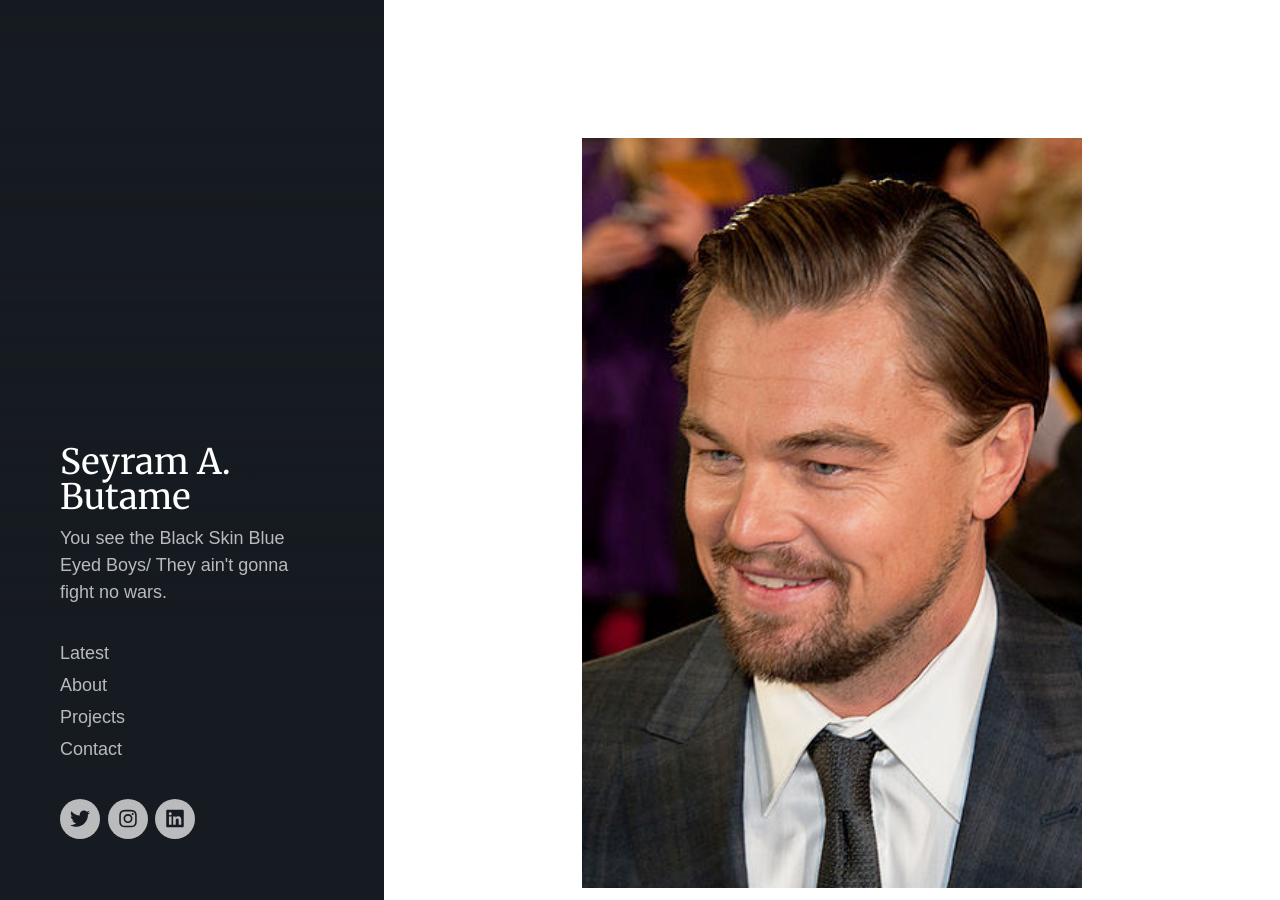
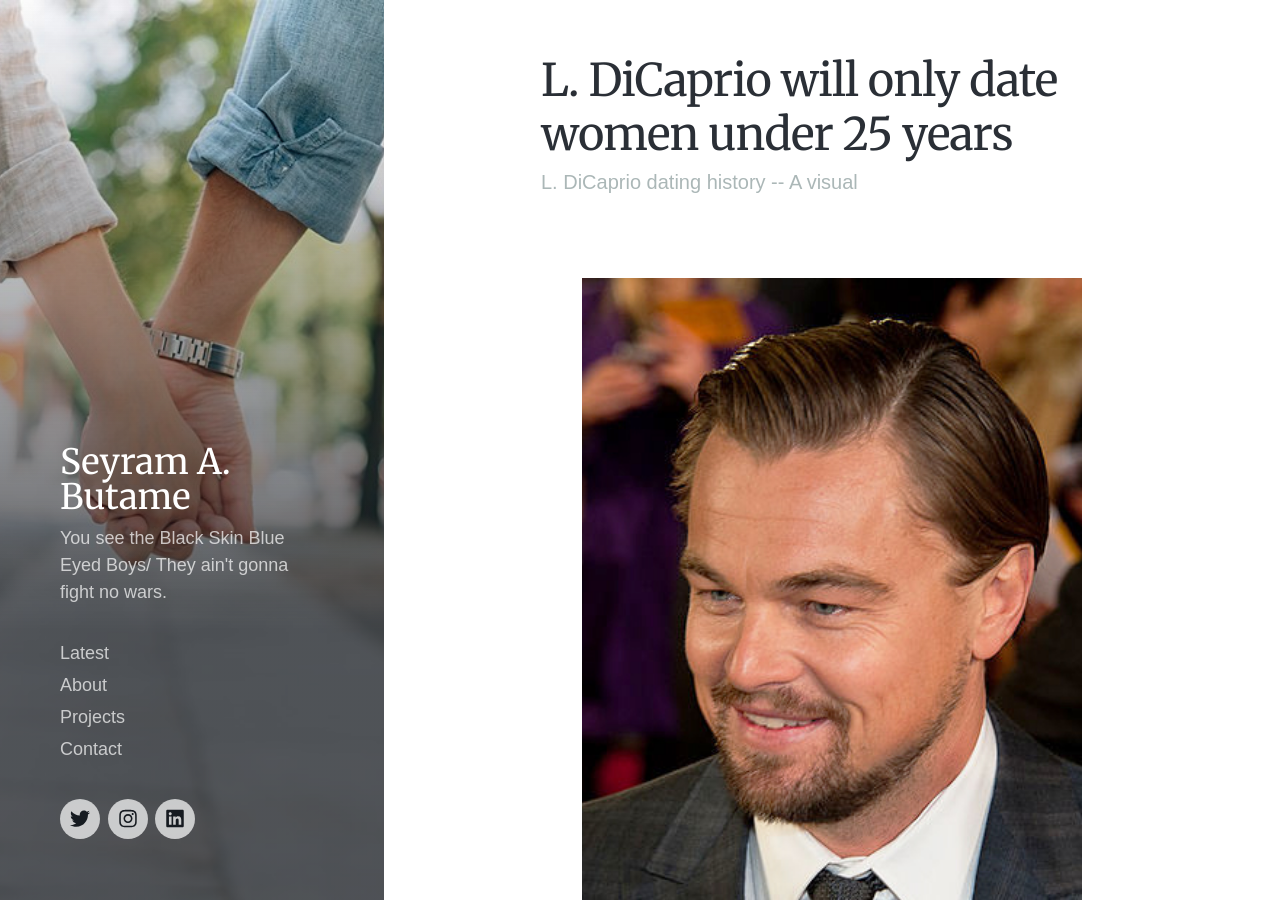
Before and after one commit to butames/blog.github.io, a Jekyll site: the page built from _projects/20221111dicaprio.md, in a window 1280 px wide and 900 px high. Built offline with Jekyll 4.4.1, drawn with Linux system fonts in a browser that asks for light colours; nearby versions of some CDN libraries; some web fonts are replaced.

Commit message:
Update 20221111dicaprio.md

```diff
--- a/_projects/20221111dicaprio.md
+++ b/_projects/20221111dicaprio.md
@@ -1,6 +1,6 @@
 ---
-title: 'DiCaprio dating young women'
-subtitle: 'L. DiCaprio's preference for women under 25'
+title: 'L. DiCaprio will only date women under 25 years'
+subtitle: 'L. DiCaprio dating history -- A visual'
 date: 2022-11-11 19:30:00
 featured_image: '/images/blog_images/2022-11-11-hands.jpeg'
 ---
```
